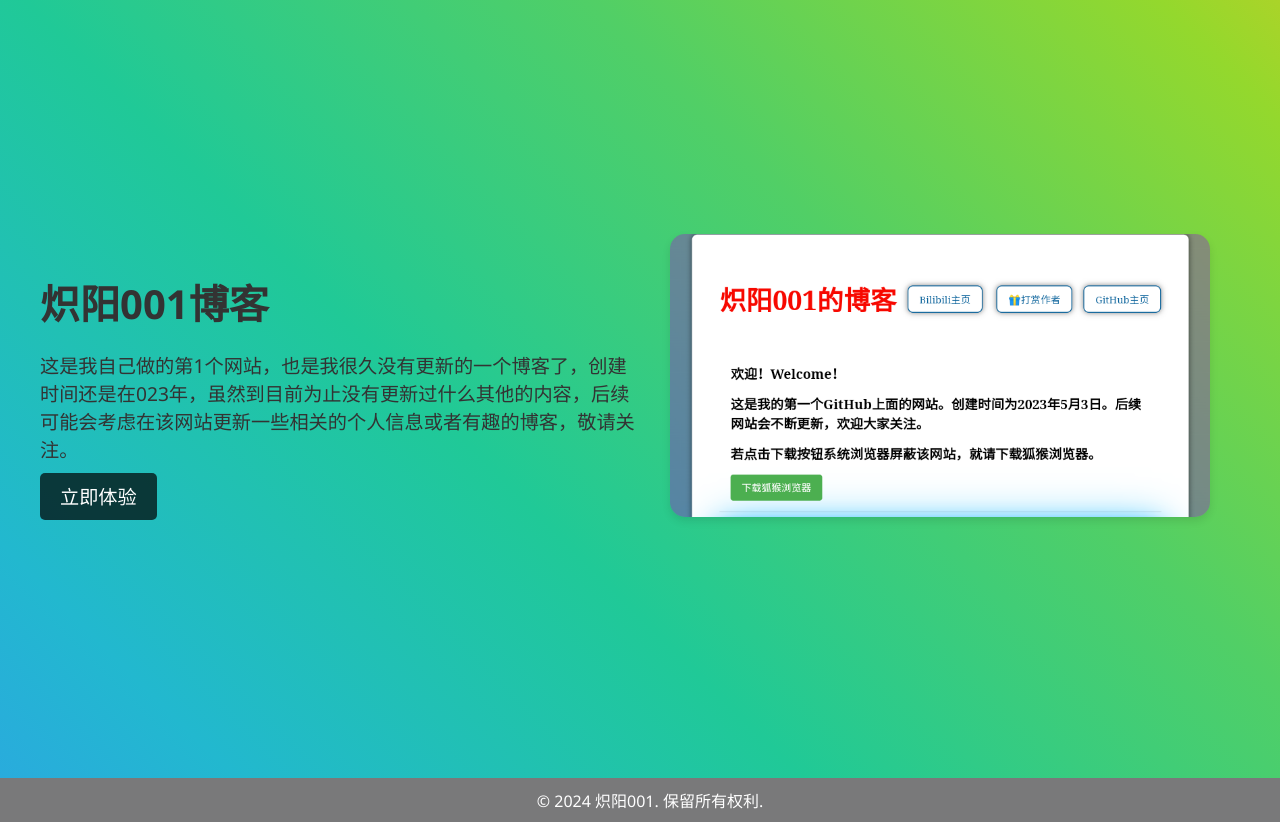
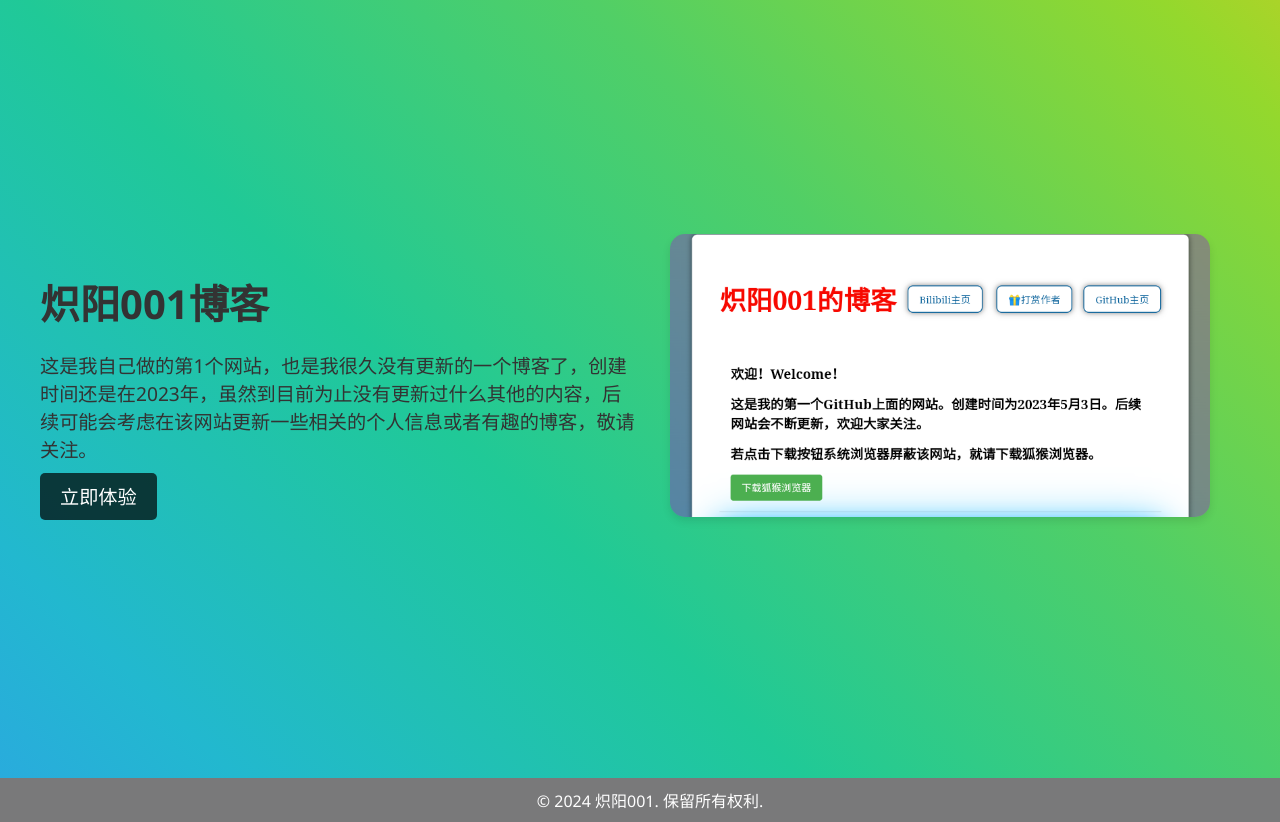
Before and after one commit to Chiyang001/me, a plain HTML site: page index.html in a window 1280 px wide. Shown: the part 2422-3244 px from the top of the page. Drawn offline with Linux system fonts and the light colour scheme.

Commit message:
Update index.html

```diff
--- a/index.html
+++ b/index.html
@@ -497,7 +497,7 @@
         </div>
         <div class="text-container">
             <h1>炽阳001博客</h1>
-            <p>这是我自己做的第1个网站，也是我很久没有更新的一个博客了，创建时间还是在023年，虽然到目前为止没有更新过什么其他的内容，后续可能会考虑在该网站更新一些相关的个人信息或者有趣的博客，敬请关注。</p>
+            <p>这是我自己做的第1个网站，也是我很久没有更新的一个博客了，创建时间还是在2023年，虽然到目前为止没有更新过什么其他的内容，后续可能会考虑在该网站更新一些相关的个人信息或者有趣的博客，敬请关注。</p>
             <a href="https://chiyang001.github.io/blog/" class="button">立即体验</a>
         </div>
     </div>
```
